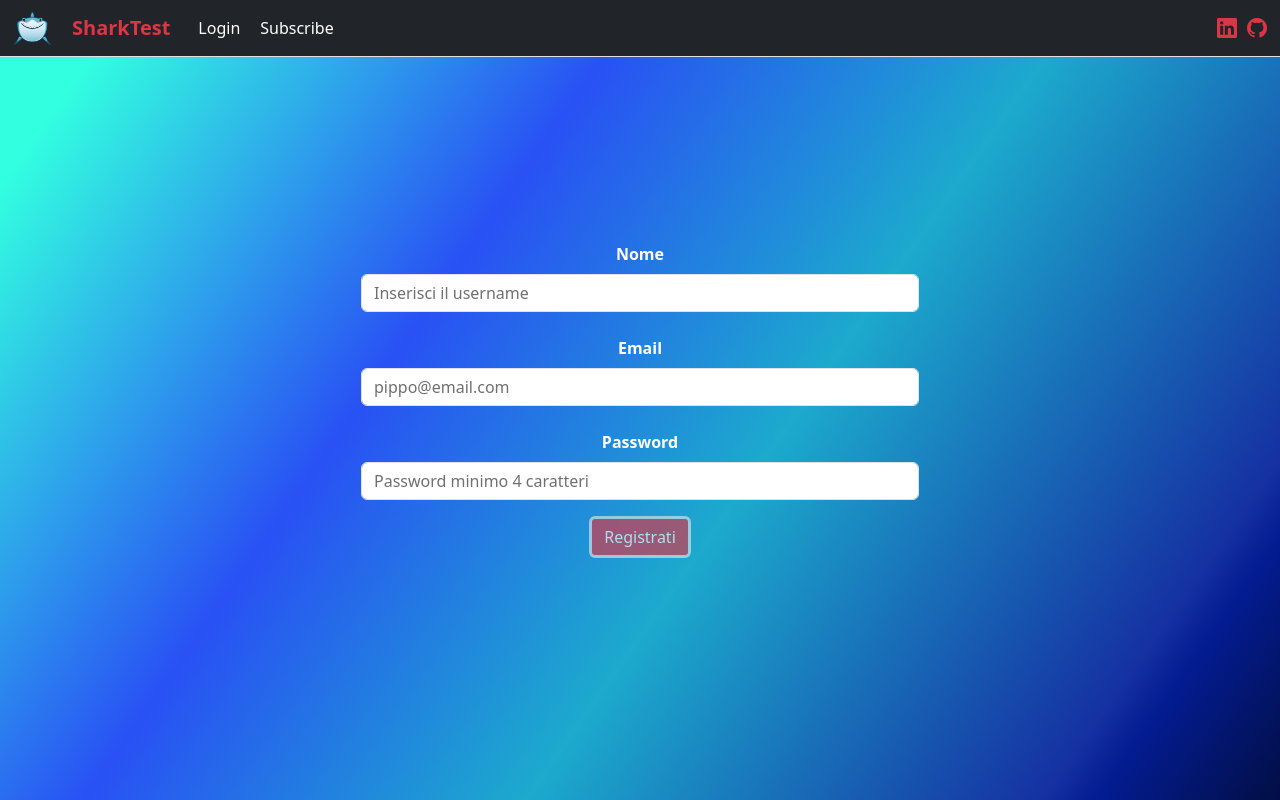
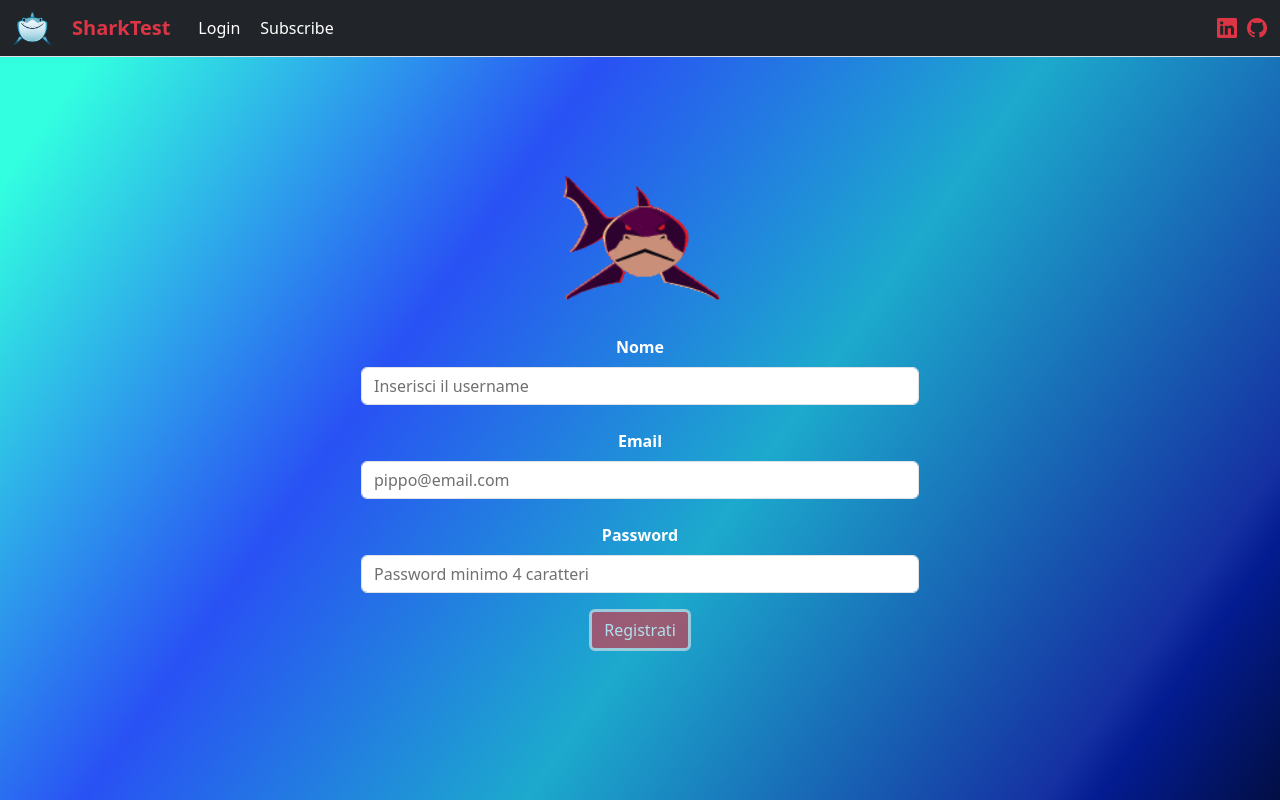
Before and after one commit to Tyorna/Capstone, an Angular app in the folder CapAngular/: page /auth/register in a window 1280 px wide. Built offline with nearby package versions, Linux system fonts and the light colour scheme; what @auth0/angular-jwt would draw is missing.

Commit message:
modifica errori login e aggiunta gif

```diff
--- a/CapAngular/src/app/componenti/login/login.component.html
+++ b/CapAngular/src/app/componenti/login/login.component.html
@@ -14,5 +14,6 @@
       <button type="submit" class="btn btn-primary" [disabled]="form.invalid"
         [ngClass]="{'btn-danger': form.invalid}">Accedi</button>
     </form>
+    <img src="../../../assets/animation/Animation - 1695925724418.gif" class= "shark" alt="Your GIF" *ngIf="hasError">
   </div>
 </div>
--- a/CapAngular/src/app/componenti/login/login.component.scss
+++ b/CapAngular/src/app/componenti/login/login.component.scss
@@ -38,3 +38,9 @@ html {
     }
   }
 }
+
+.shark{
+  width: 20%;
+  max-width: 186px;
+  min-width: 100px;
+}
--- a/CapAngular/src/app/componenti/login/login.component.ts
+++ b/CapAngular/src/app/componenti/login/login.component.ts
@@ -12,6 +12,7 @@ import { AuthInt } from '../auth/auth-int..interface';
 export class LoginComponent implements OnInit {
 
   isLoading = false;
+ hasError = false;
 
   constructor(private authSrv: AuthService, private router: Router) {}
 
@@ -20,6 +21,7 @@ export class LoginComponent implements OnInit {
 
   accedi(form: NgForm) {
     this.isLoading = true;
+    this.hasError = false;
     console.log(form.value);
     try {
         this.authSrv.login(form.value).subscribe();
@@ -32,6 +34,7 @@ export class LoginComponent implements OnInit {
       this.isLoading = false;
       alert('Login sbagliato!');
       this.router.navigate(['auth/login']);
+      this.hasError = true;
       }
     }, 3000);
     } catch (error) {
--- a/CapAngular/src/app/componenti/registrazione/registrazione.component.html
+++ b/CapAngular/src/app/componenti/registrazione/registrazione.component.html
@@ -1,5 +1,6 @@
 <div class="father">
   <div class="container text-center">
+    <img src="../../../assets/animation/Animation - 1695925724418.gif" class= "shark" alt="Your GIF" >
     <form #form="ngForm" (ngSubmit)="registra(form)">
       <div class="form-group  mb-4">
         <label for="username" class=" mb-2 text-white fw-semibold">Nome</label>
--- a/CapAngular/src/app/componenti/registrazione/registrazione.component.scss
+++ b/CapAngular/src/app/componenti/registrazione/registrazione.component.scss
@@ -38,3 +38,9 @@ html {
     }
   }
 }
+
+.shark{
+  width: 20%;
+  max-width: 186px;
+  min-width: 100px;
+}
--- a/CapAngular/src/app/componenti/registrazione/registrazione.component.ts
+++ b/CapAngular/src/app/componenti/registrazione/registrazione.component.ts
@@ -1,7 +1,7 @@
 import { Component, OnInit } from '@angular/core';
-import { AuthService } from '../auth/auth-int/auth.service';//mi serve il service con i metodi
-import { Router } from '@angular/router';//faccio spostare l'utente
-import { NgForm} from '@angular/forms';//mi serve per far funzionare il form
+import { AuthService } from '../auth/auth-int/auth.service';
+import { Router } from '@angular/router';
+import { NgForm} from '@angular/forms';
 
 @Component({
   selector: 'app-registrazione',
@@ -11,25 +11,32 @@ import { NgForm} from '@angular/forms';//mi serve per far funzionare il form
 export class RegistrazioneComponent implements OnInit {
 
   isLoading = false;
+  hasError = false;
 
-  constructor(private authSrv: AuthService, private router: Router) {}//solito
+  constructor(private authSrv: AuthService, private router: Router) {}
 
   ngOnInit(): void {}
 
   registra(form: NgForm) {
-      this.isLoading = true;
-      console.log(form.value);
-      try {
-          this.authSrv.signup(form.value).subscribe();
-          this.router.navigate(['auth/login']);
-          this.isLoading = false
-      } catch (error: any) {
-          console.error(error);
-          if (error.status == 400) {
-              alert('Email già registrata!');
-              this.router.navigate(['auth/register']);
-          }
-          this.isLoading = false
+    this.isLoading = true;
+    this.hasError = false;
+    console.log(form.value);
+
+    this.authSrv.signup(form.value).subscribe(
+      () => {
+        this.router.navigate(['auth/login']);
+        this.isLoading = false;
+      },
+      (error) => {
+        console.error(error);
+        if (error.status === 400) {
+          alert('Email già registrata!');
+        } else if (error.status === 403){
+          alert('Inserire una mail valida!');
+        }
+        this.isLoading = false;
+        this.hasError = true;
       }
+    );
   }
 }
```
Also changed, not shown: CapAngular/src/assets/animation/Animation - 1695925724418.gif (added), 1 other file (tests, documents, lock files or other folders).
